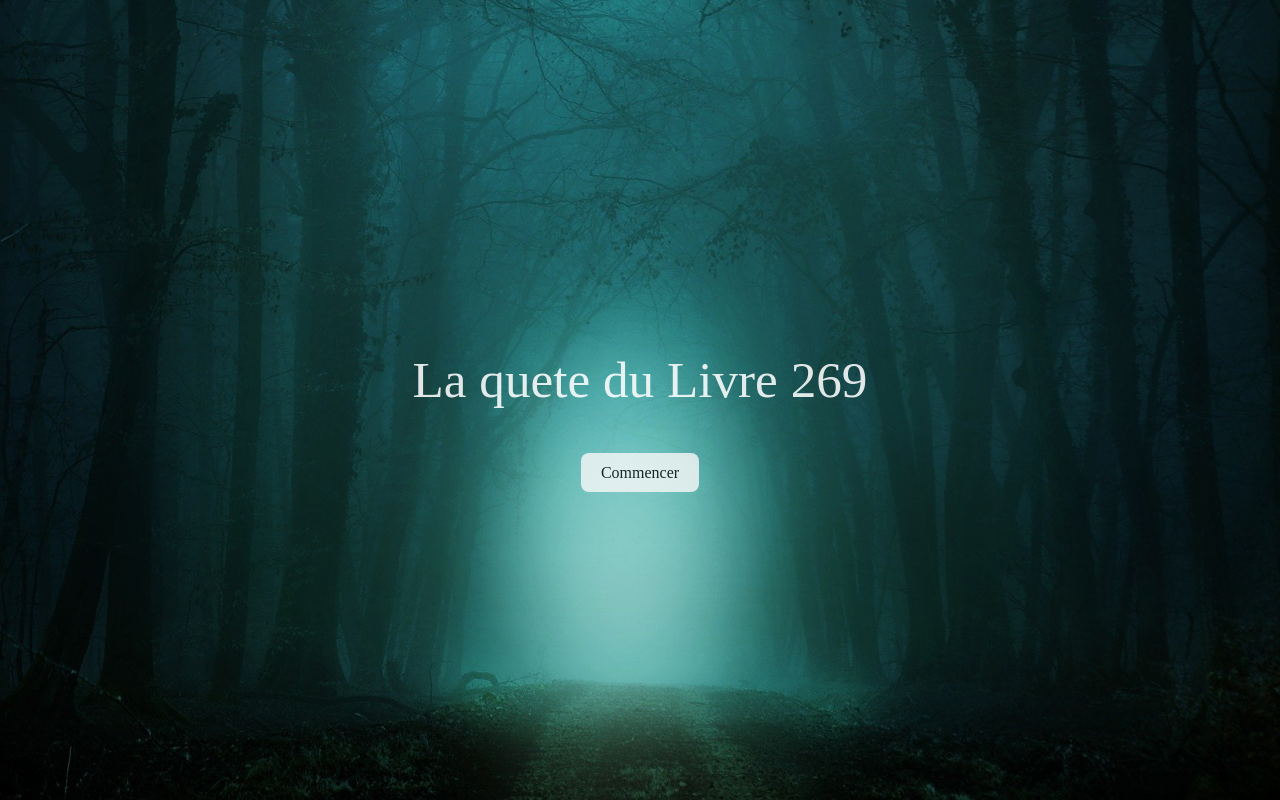
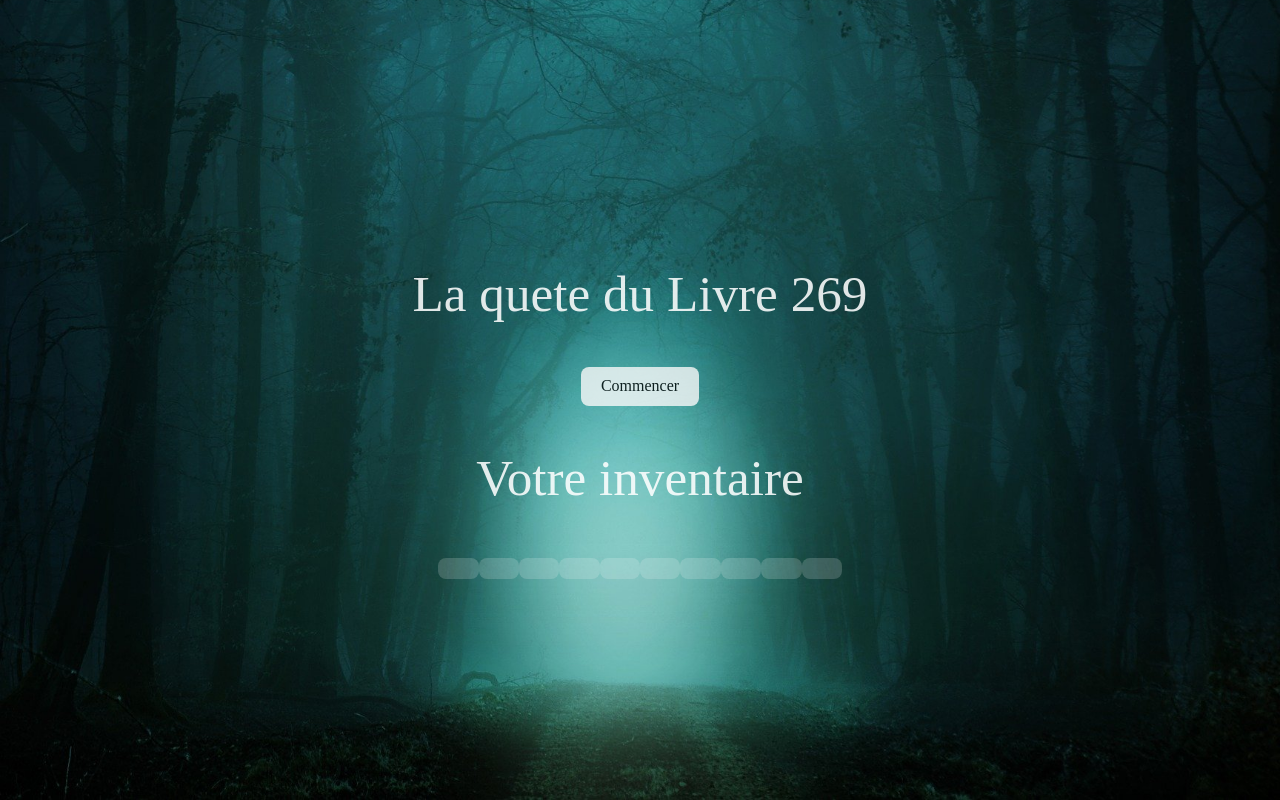
Before and after one commit to Mathischvn/KohLantahApp, a React (Vite) app: page / in a window 1280 px wide. Built offline with nearby package versions, Linux system fonts and the light colour scheme; a web font is replaced by a local one.

Commit message:
Début inventaire

```diff
--- a/src/client/App.jsx
+++ b/src/client/App.jsx
@@ -1,12 +1,14 @@
 import React from 'react'
 import './App.css'
 import { TitlePage } from './components/mainPage/titlePage'
+import { InventoryPage } from './components/inventoryPage/inventoryPage'
 
 function App() {
 
   return (
     <React.Fragment>
       <TitlePage />
+      <InventoryPage />
     </React.Fragment>
   )
 }
--- /dev/null
+++ b/src/client/components/inventoryPage/inventoryPage.css
@@ -0,0 +1,13 @@
+.inventory {
+    background-color: "#BDAE97";
+}
+
+.inventory-slot {
+    opacity: 0.45;
+    background-color: "#D9D9D9";
+}
+
+.inventory-bag {
+    opacity: 0.40;
+    background-color: "#D9D9D9";
+}
--- /dev/null
+++ b/src/client/components/inventoryPage/inventoryPage.jsx
@@ -0,0 +1,16 @@
+import React from "react"
+import "./inventoryPage.css"
+export const InventoryPage = () => {
+    return (
+        <>
+            <div className="inventory">
+                <h1 className="">Votre inventaire</h1>
+                <div className="inventory-bag">
+                    {Array.from({ length: 10 }, (_, index) => (
+                        <button key={index} className="inventory-slot"></button>
+                    ))}
+                </div>
+            </div>
+        </>
+    )
+}
```
